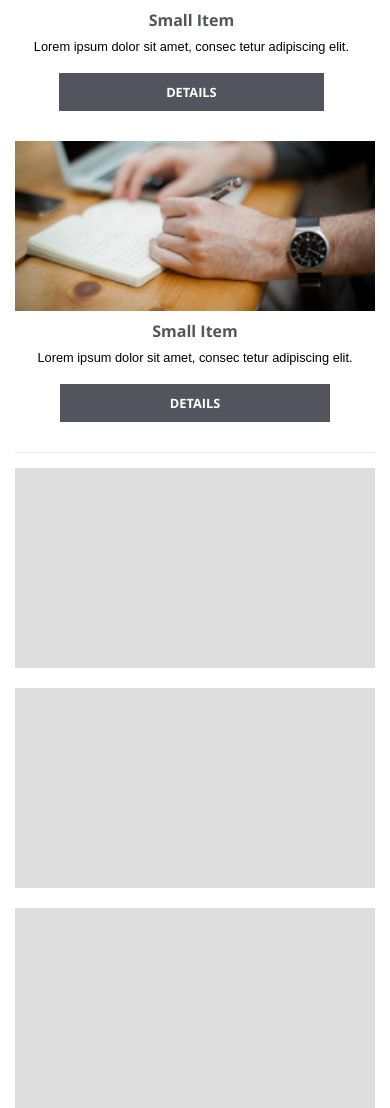
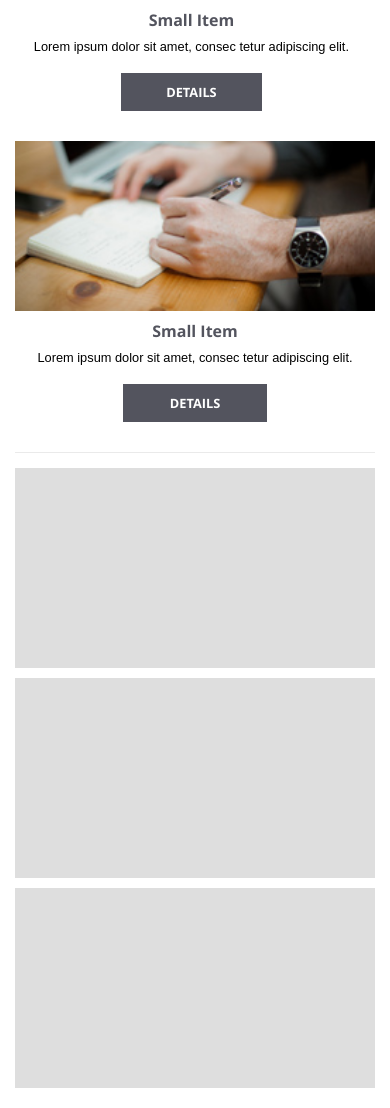
Before and after one commit to VladimirBabchenko/Gusto, a plain HTML site: page index.html in a window 390 px wide. Shown: the part 731-1839 px from the top of the page. Drawn offline with Linux system fonts and the light colour scheme; files whose address does not match are found by name.

Commit message:
third commit

```diff
--- a/assets/css/style.css
+++ b/assets/css/style.css
@@ -237,12 +237,16 @@ section {
   }
 
   .btn {
-    width: 60%;
+    width: 30%;
     padding: 10px 0px;
     display: block;
     font: 0.8em "open sansbold";
     margin: 20px auto 20px auto;
     text-align: center;
+  }
+
+  .gallery__btn {
+    width: 50%;
   }
 
   .banner {
@@ -321,7 +325,7 @@ section {
   }
 
   .btn {
-    width: 75%;
+    width: 40%;
     display: block;
     padding: 10px 25px;
     font: 0.8em "open sansbold";
@@ -368,6 +372,6 @@ section {
     flex: none;
     display: block;
     width: 100%;
-    margin-bottom: 20px;
+    margin-bottom: 10px;
   }
 }
--- a/index.html
+++ b/index.html
@@ -40,7 +40,7 @@
 				<p>
 					Lorem ipsum dolor sit amet, consec tetur adipiscing elit.
 				</p>
-					<a href="#" class="btn">Details</a>
+					<a href="#" class="btn gallery__btn">Details</a>
 			</article>
 			<article>
 				<img src="assets/img/small-img-second.jpg" alt="img-2">
@@ -48,7 +48,7 @@
 				<p>
 					Lorem ipsum dolor sit amet, consec tetur adipiscing elit.
 				</p>
-				<a href="#" class="btn">Details</a>
+				<a href="#" class="btn gallery__btn">Details</a>
 			</article>
 			</section>
 			<section class="space">
```
